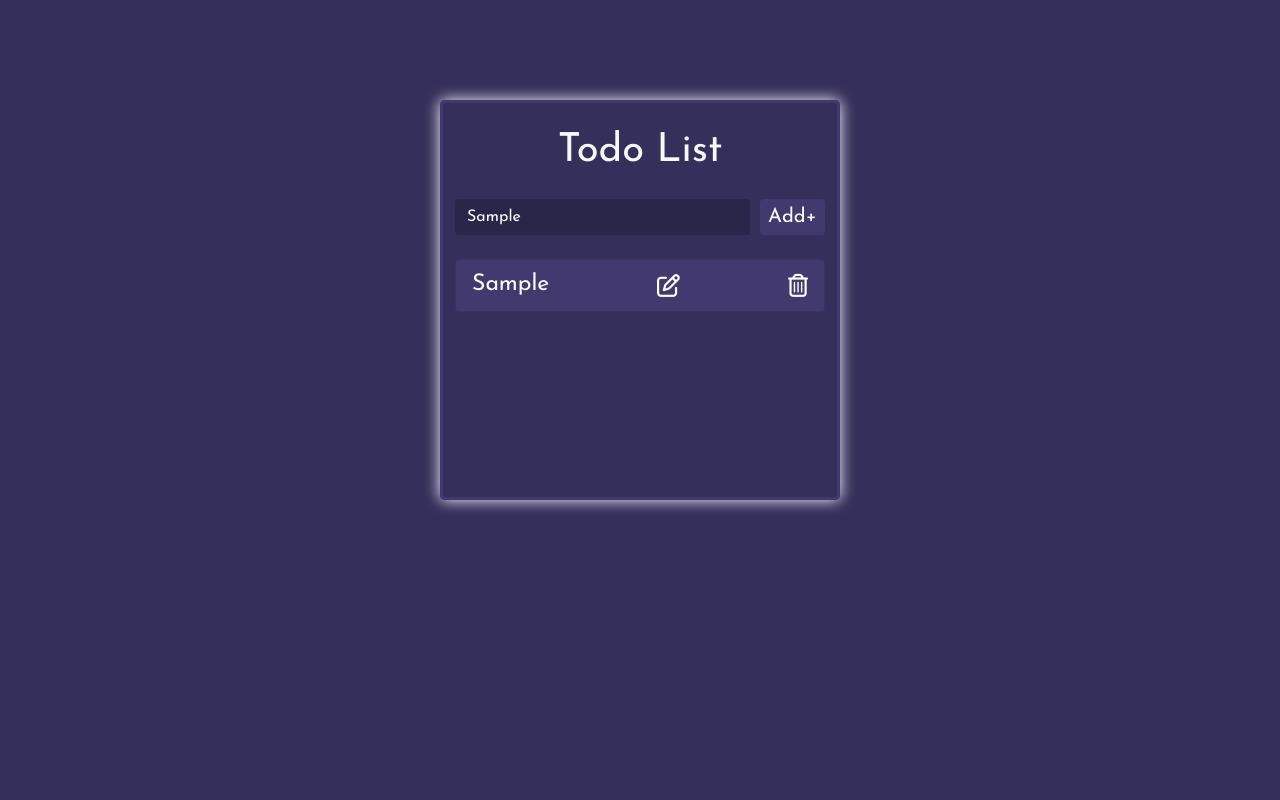
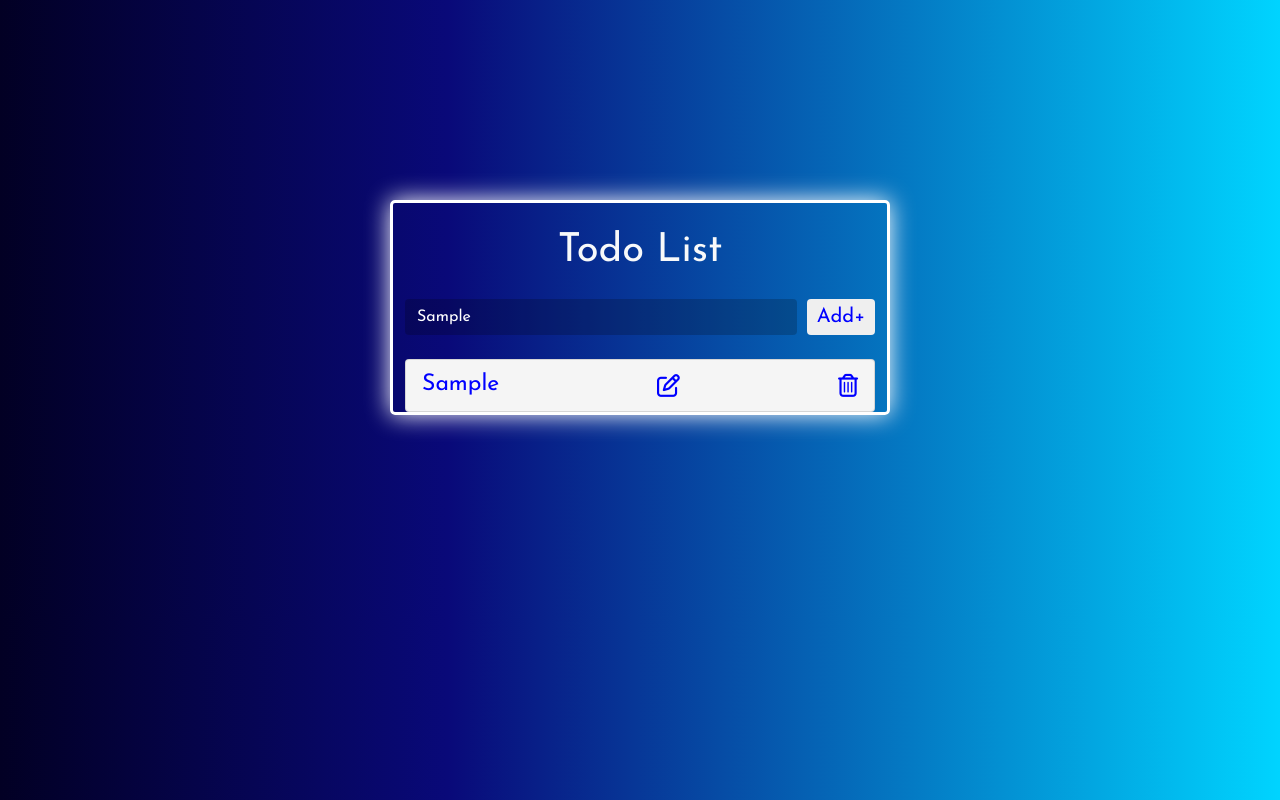
Before and after one commit to yakhyo-frontend/todo-list-yakhyo, a plain HTML site: page index.html in a window 1280 px wide. Both pictures are taken after typing "Sample" into the empty fields and a click on the button "Add+". Drawn offline with nearby package versions, Linux system fonts and the light colour scheme.

Commit message:
to-do list by yakhyo has done

```diff
--- a/main.js
+++ b/main.js
@@ -1,27 +1,38 @@
-const elTodo = document.querySelector(".write-todo");
-const elInput = document.querySelector(".form-control");
-const elMessage = document.querySelector(".message");
-const elList = document.querySelector(".list-group");
-const elItem = document.querySelector(".list-item");
+const elList = document.querySelector('.todos');
+const elForm = document.querySelector('.write-todo');
+const elMessage = document.querySelector('.message');
 
-elTodo.addEventListener('submit', (event) => {
-    event.preventDefault();
-    const inputValue = elInput.value.trim();
+let todos = [];
 
-    if (!inputValue)
-    return alert("Maydonni toldirish shart!");
+elForm.addEventListener('submit', (e) => {
+    e.preventDefault();
 
-    elMessage.textContent = "";
+    const inputValue = elForm.querySelector('input').value.trim();
 
-    if(inputValue.length > 20) {
-    elList.innerHTML += `<li class="list-group-item d-flex justify-content-between align-items-center">
-    <span>${inputValue.slice(0, 20)}...</span>
-    <i class="far fa-edit"></i>
-    <i class="far fa-trash-alt delete"></i></li>`;
-    } else {
-    elList.innerHTML += `<li class="list-group-item d-flex justify-content-between align-items-center">
-    <span>${inputValue}</span>
-    <i class="far fa-edit"></i>
-    <i class="far fa-trash-alt delete"></i></li>`;
-    }
+    if (!inputValue) return alert("Maydonni toldirish shart!");
+
+
+
+    const item = {
+        inputValue: inputValue,
+        completed: false
+    };
+
+    todos.push(item);
+
+    console.log(todos);
+
+    showData(todos);
 });
+
+function showData(todos) {
+    todos.forEach(item => {
+
+        elList.innerHTML += `<li class="list-group-item d-flex justify-content-between align-items-center">
+        <span>${item.inputValue}</span>
+        <i class="far fa-edit"></i>
+        <i class="far fa-trash-alt delete"></i></li>`;
+
+        console.log(item);
+    });
+}
--- a/style.css
+++ b/style.css
@@ -1,17 +1,23 @@
 body {
-  background: #352f5b;
+  background: #020024;
+  background: linear-gradient(
+    90deg,
+    rgba(2, 0, 36, 1) 0%,
+    rgba(9, 9, 121, 1) 35%,
+    rgba(0, 212, 255, 1) 100%
+  );
   font-family: "Josefin Sans", sans-serif;
   font-size: 23px;
 }
 
 .container {
-  margin: 100px auto;
-  max-width: 400px;
-  min-width: 300px;
-  border: 3px solid #423a6f;
-  height: 400px;
+  margin: 200px auto;
+  max-width: 500px;
+  min-width: 400px;
+  min-height: 100px;
+  border: 3px solid white;
   border-radius: 5px;
-  box-shadow: 0px 0px 15px white;
+  box-shadow: 0px 0px 25px white;
 }
 
 input[type="text"],
@@ -23,8 +29,8 @@ input[type="text"]:focus {
 }
 
 .todos li {
-  background: #423a6f;
-  color: #fff;
+  background: whitesmoke;
+  color: blue;
 }
 
 .delete {
@@ -36,8 +42,7 @@ input[type="text"]:focus {
 }
 
 .head-btn {
-  background: #423a6f;
-  color: #fff;
+  color: blue;
   border: none;
   border-radius: 4px;
   margin-left: 10px;
@@ -48,8 +53,8 @@ input[type="text"]:focus {
 }
 
 .head-btn:hover {
-  background: #fff;
-  color: #423a6f;
+  background: blue;
+  color: white;
   transition: 0.3s;
 }
 
```
